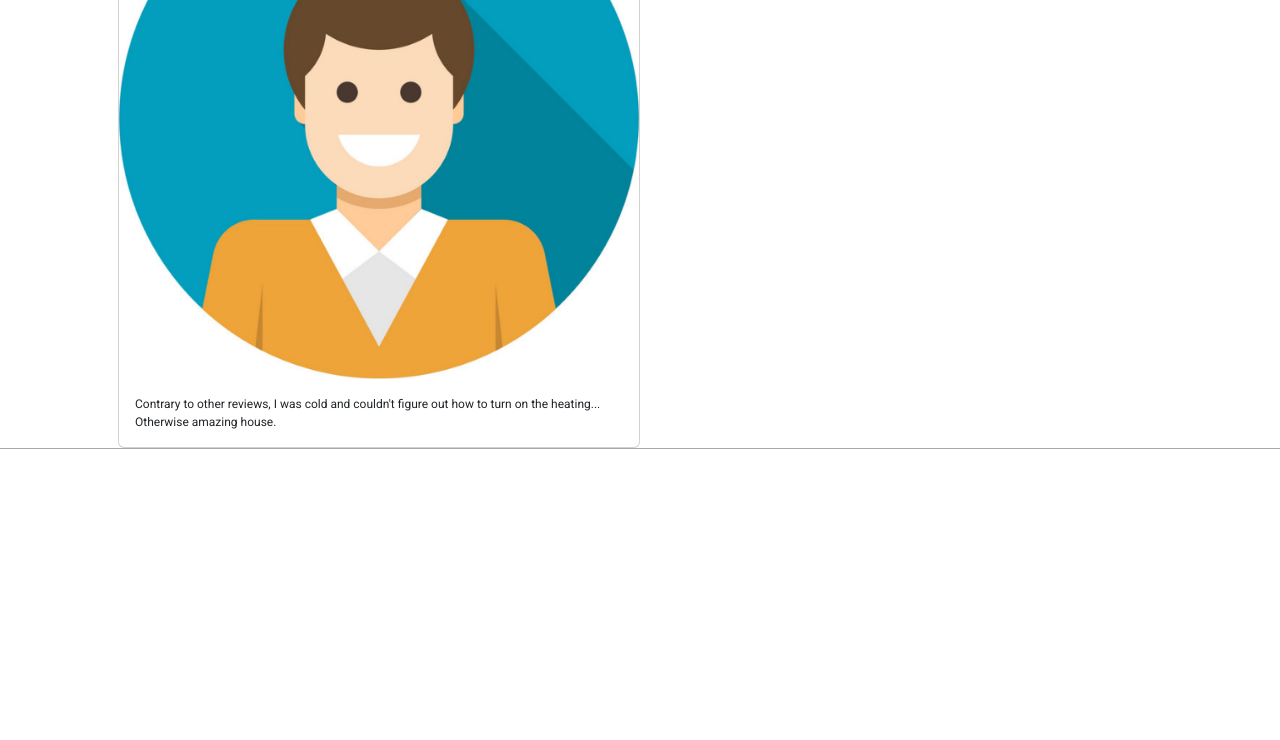
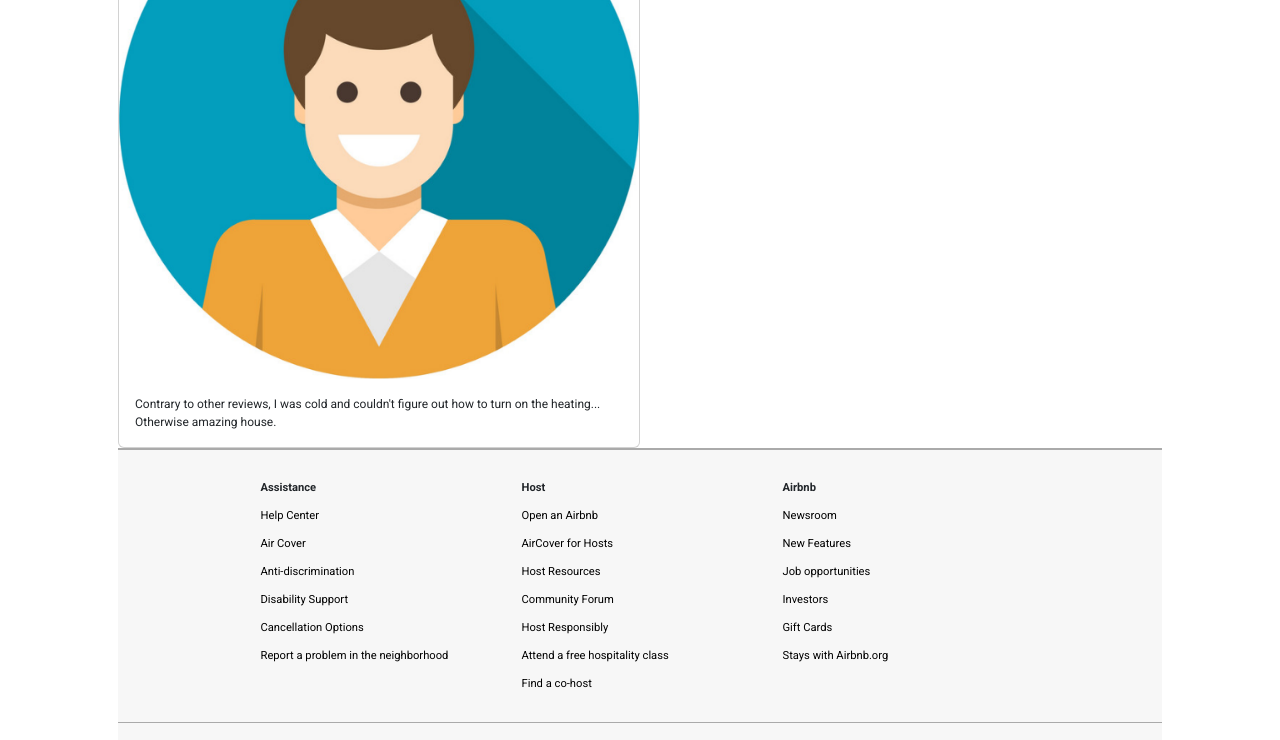
Before and after one commit to AriannaDeSabata/BuildWeek2, a plain HTML site: page html/annuncio.html in a window 1280 px wide. Shown: the part 1753-2493 px from the top of the page. Before the commit the page ends 2202 px from the top, so only its background shows below. Drawn offline with nearby package versions, Linux system fonts and the light colour scheme; no server answers; files whose address does not match are found by name.

Commit message:
Update annuncio.html

```diff
--- a/html/annuncio.html
+++ b/html/annuncio.html
@@ -13,7 +13,7 @@
 </head>
 
 <body>
-    <header>
+    <header id="headerPart>
     </header>
     <main class="container mt-4 px-5 px-md-3 px-lg-5">
         <section id="hero" class="row">
@@ -194,6 +194,7 @@
         </section>
         </div>
     </main>
+<footer id="footerPart"></footer>
 
     <script src="https://cdn.jsdelivr.net/npm/bootstrap@5.3.3/dist/js/bootstrap.bundle.min.js"
         integrity="sha384-YvpcrYf0tY3lHB60NNkmXc5s9fDVZLESaAA55NDzOxhy9GkcIdslK1eN7N6jIeHz"
@@ -201,6 +202,5 @@
     <script src="../js/annuncio.js"></script>
     <script src="../script/load_common_files.js"></script>
 </body>
-<footer id="footer_part"></footer>
 
 </html>
```
